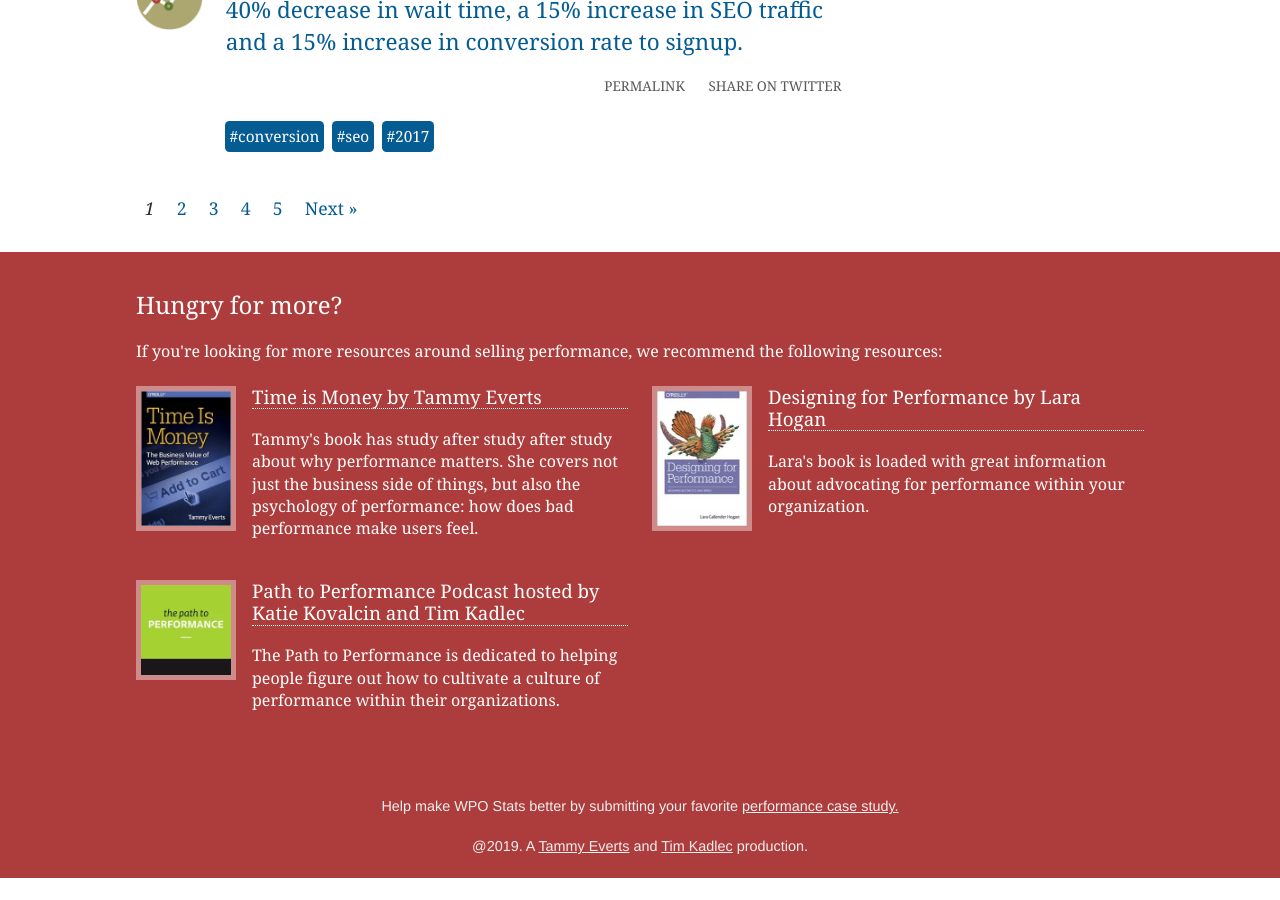
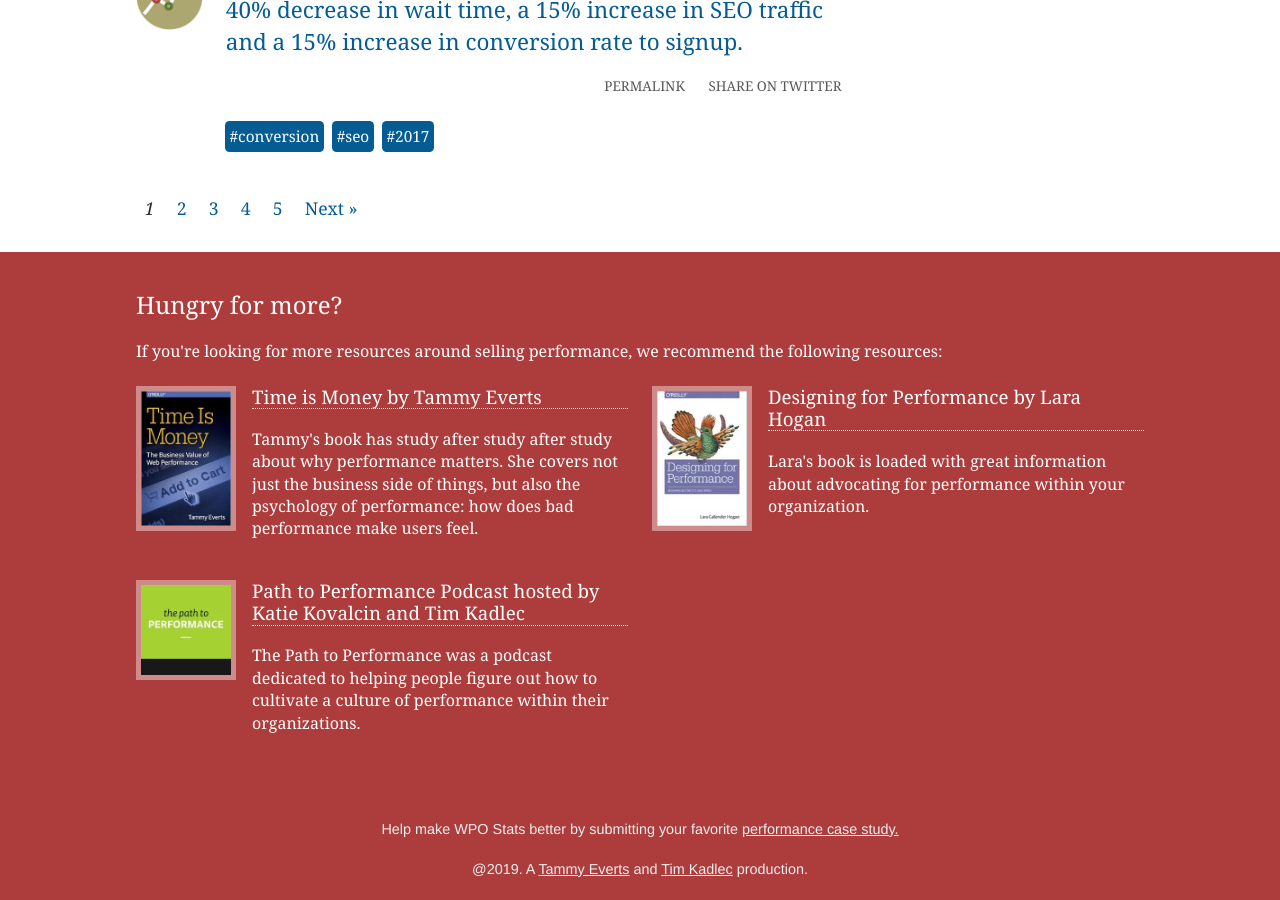
Before and after one commit to tkadlec/WPOStats, a Jekyll site: the page built from index.html, in a window 1280 px wide and 900 px high, scrolled down 2688 px. Built offline with Jekyll 4.4.1, drawn with Linux system fonts in a browser that asks for light colours; the list of posts is cut into pages by our own code; before the commit the page ends 3566 px from its top, so only the background shows below that.

Commit message:
Update path to perf to show it's no longer running

```diff
--- a/_includes/footer.html
+++ b/_includes/footer.html
@@ -35,7 +35,7 @@
           </picture>
         </a>
         <div class="bd">
-          <h3><a href="http://pathtoperf.com">Path to Performance Podcast hosted by Katie Kovalcin and Tim Kadlec</a></h3> The Path to Performance is dedicated to helping people figure out how to cultivate a culture of performance within their organizations.
+          <h3><a href="http://pathtoperf.com">Path to Performance Podcast hosted by Katie Kovalcin and Tim Kadlec</a></h3> The Path to Performance was a podcast dedicated to helping people figure out how to cultivate a culture of performance within their organizations.
         </div>
         </li>
 
```
